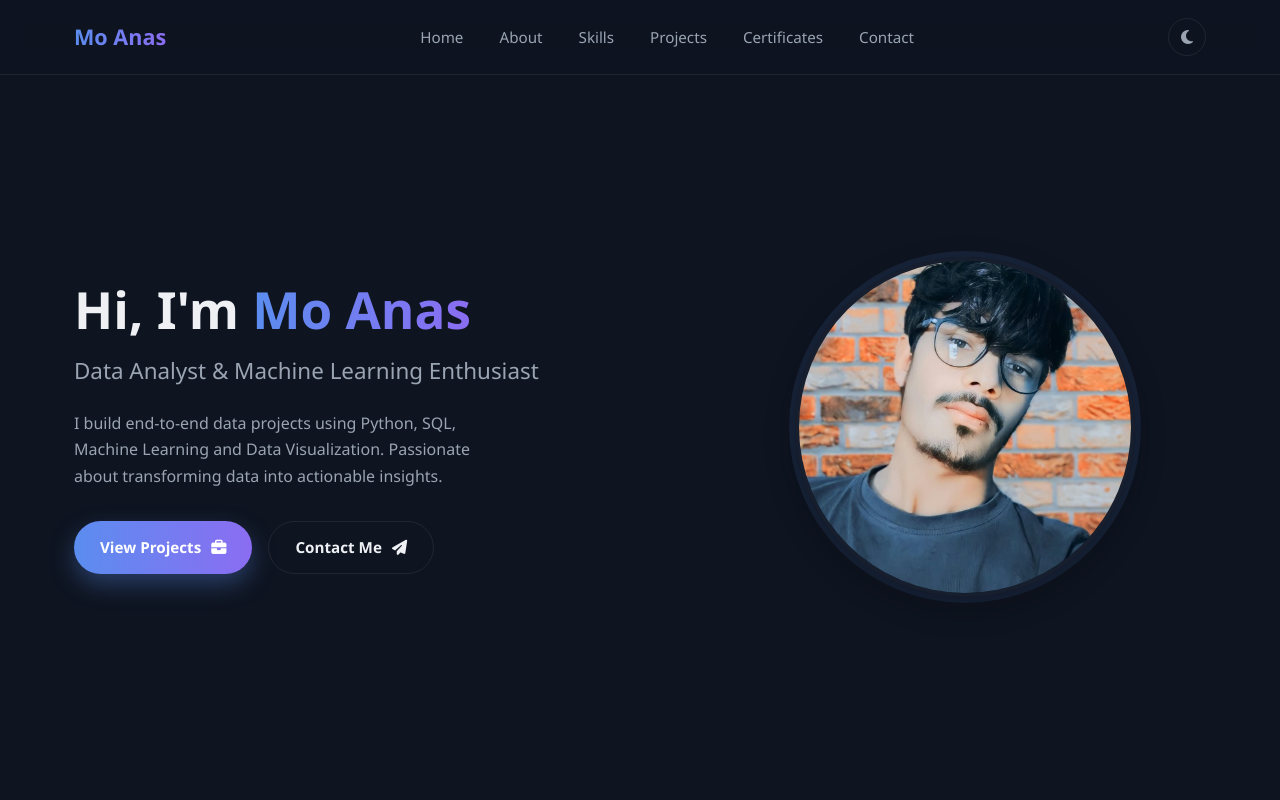
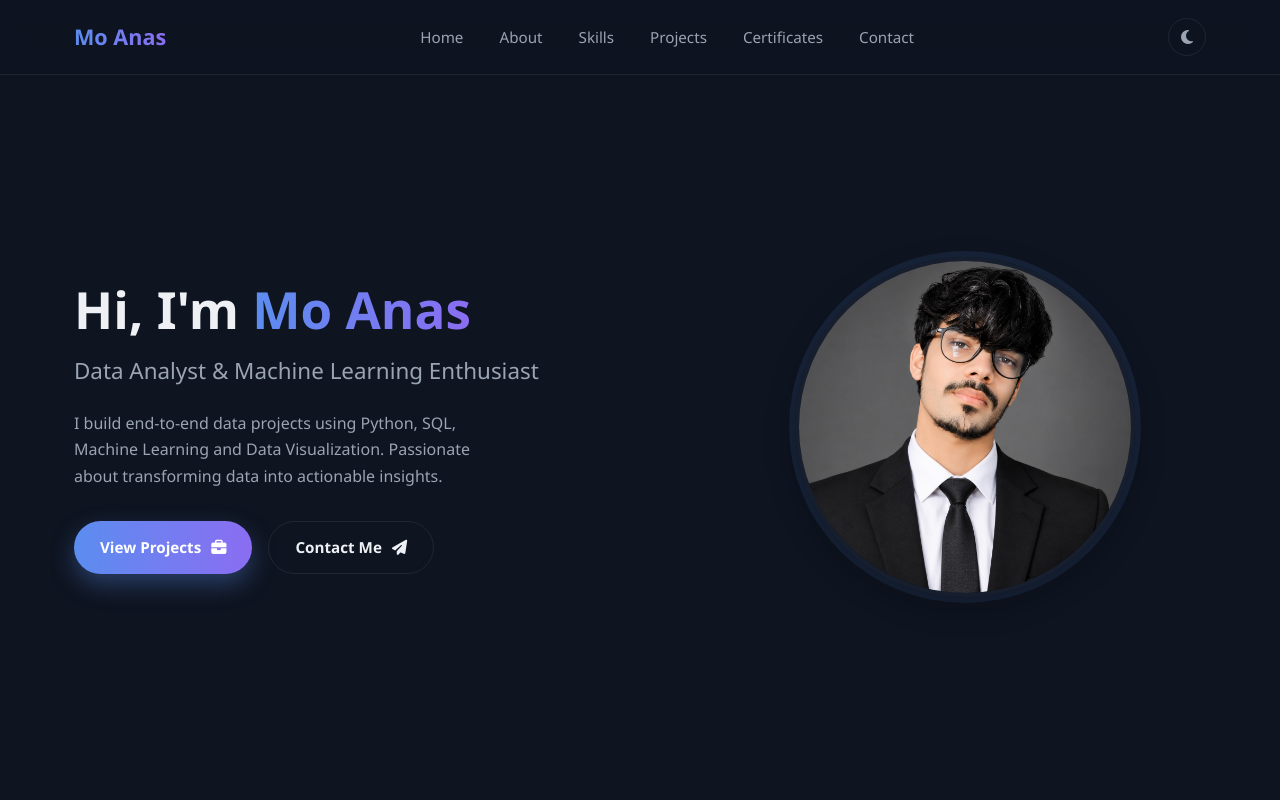
Before and after one commit to mo-anas561/mo-anas561.github.io, a plain HTML site: page index.html in a window 1280 px wide. Shown: the top 800 px of the page. Drawn offline with Linux system fonts and the light colour scheme.

Commit message:
change profile image

```diff
--- a/index.html
+++ b/index.html
@@ -91,7 +91,7 @@ Contact Me
 
 <div class="hero-image">
 
-<img src="profile.jpg" alt="Profile" onerror="handleImgFallback(this,'profile')">
+<img src="Polished LinkedIn Portrait.jpg" alt="Profile" onerror="handleImgFallback(this,'profile')">
 
 </div>
 
```
Also changed, not shown: Polished LinkedIn Portrait.jpg (added), profile.jpg (deleted).
